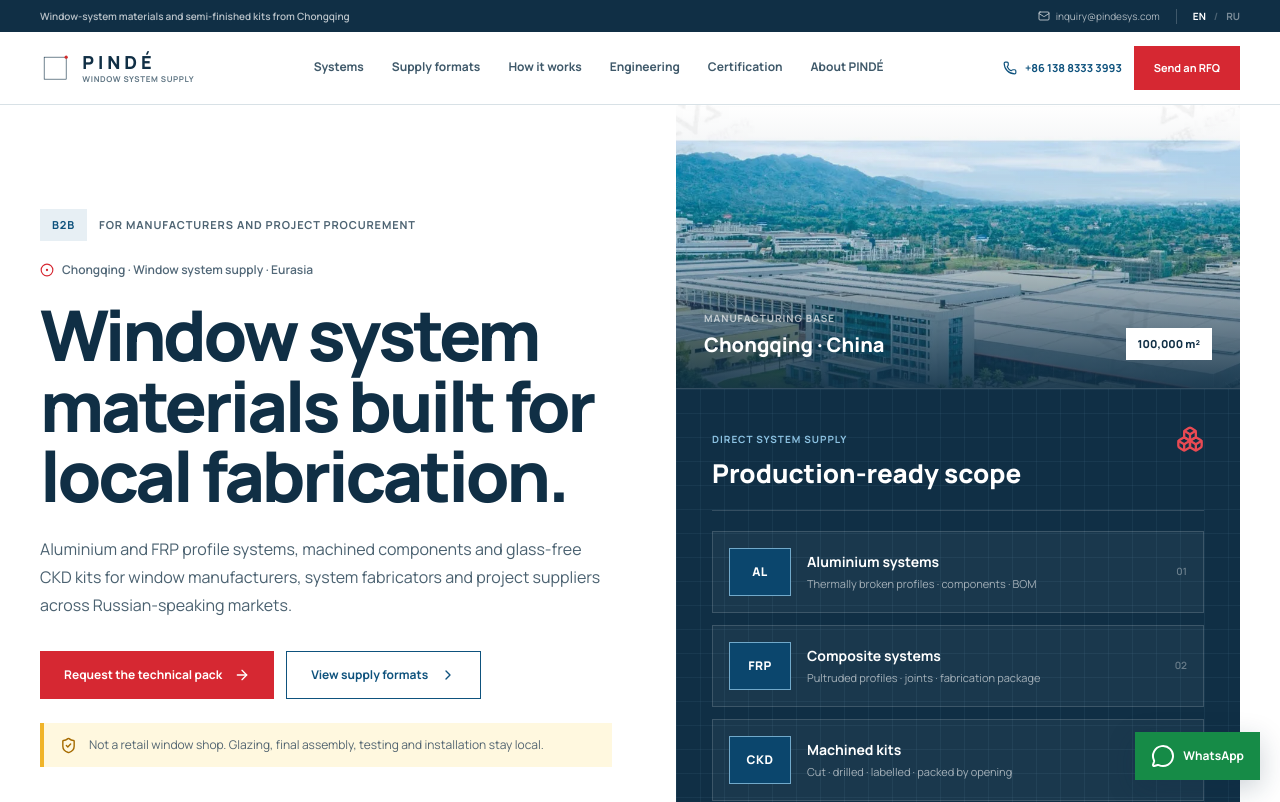
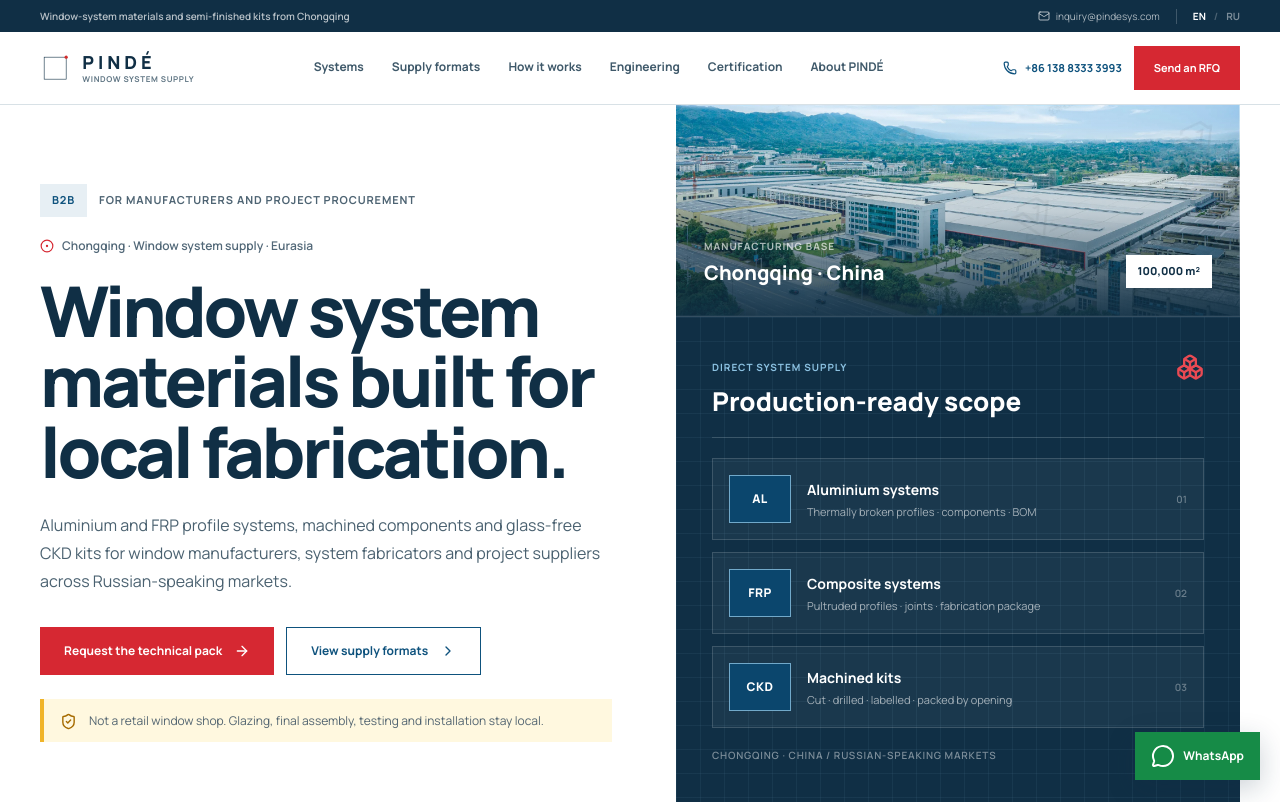
Before and after one commit to f1frp2015-gif/pinde-website, a Next.js app: page /en in a window 1280 px wide. Shown: the top 802 px of the page. Built offline with nearby package versions, Linux system fonts and the light colour scheme.

Commit message:
Show factory scale in homepage hero (#14)
Co-authored-by: Ori (f1frp2015-gif) <273050638+f1frp2015-gif@users.noreply.github.com>

```diff
--- a/src/components/MarketLandingPage.tsx
+++ b/src/components/MarketLandingPage.tsx
@@ -237,10 +237,10 @@ export default function MarketLandingPage({ locale, content }: Props) {
             </p>
           </div>
 
-          <div className="relative -mx-5 bg-[#102F45] text-white sm:-mx-8 lg:mx-0 lg:min-h-[680px]">
-            <div className="relative h-[230px] overflow-hidden border-b border-white/15 lg:h-[285px]">
+          <div className="relative -mx-5 bg-[#102F45] text-white sm:-mx-8 lg:mx-0 lg:flex lg:min-h-[680px] lg:flex-col">
+            <div className="relative h-[230px] overflow-hidden border-b border-white/15 lg:h-auto lg:aspect-[2000/755] lg:shrink-0">
               <Image
-                src="/images/factory-aerial.webp"
+                src="/images/pinde-factory-aerial-view-chongqing.webp"
                 alt={content.factory.imageAlt}
                 fill
                 priority
@@ -261,7 +261,7 @@ export default function MarketLandingPage({ locale, content }: Props) {
               </div>
             </div>
 
-            <div className="landing-blueprint-grid p-5 sm:p-8 lg:p-9">
+            <div className="landing-blueprint-grid flex-1 p-5 sm:p-8 lg:p-9">
               <div className="flex items-start justify-between gap-5 border-b border-white/15 pb-5">
                 <div>
                   <span className="text-[10px] font-bold uppercase tracking-[0.1em] text-[#8CC2E2]">
```
